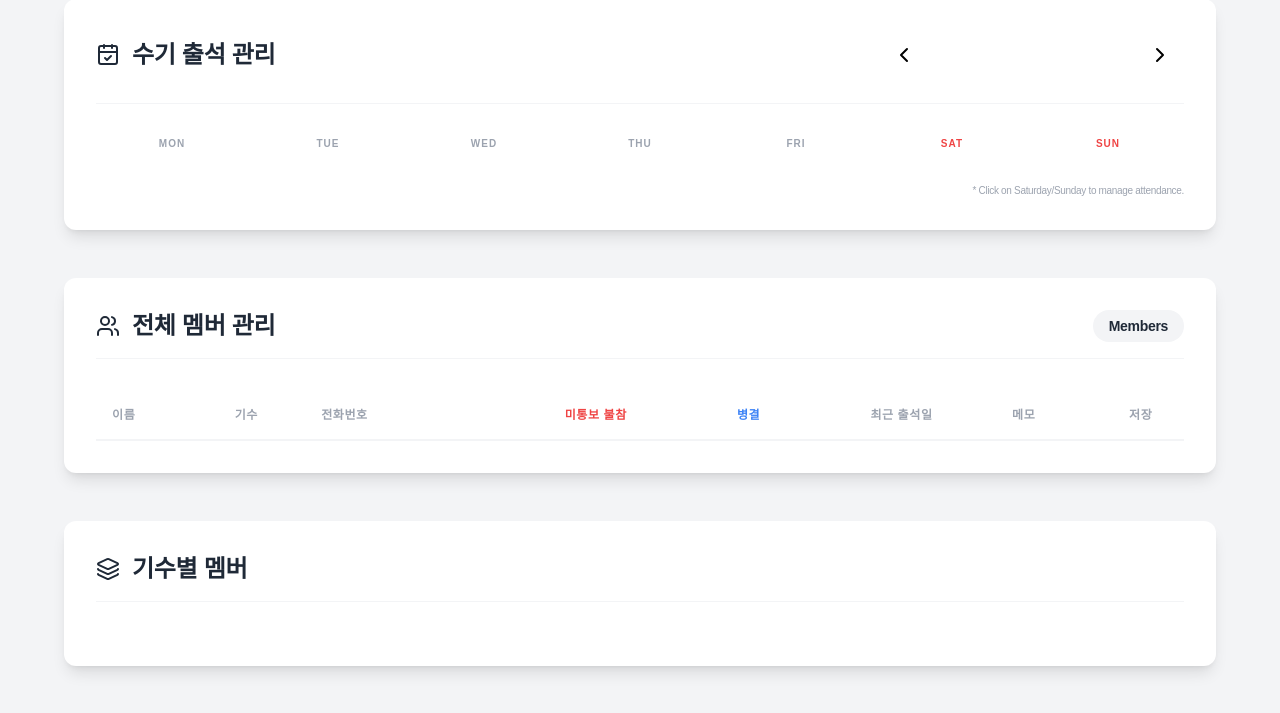
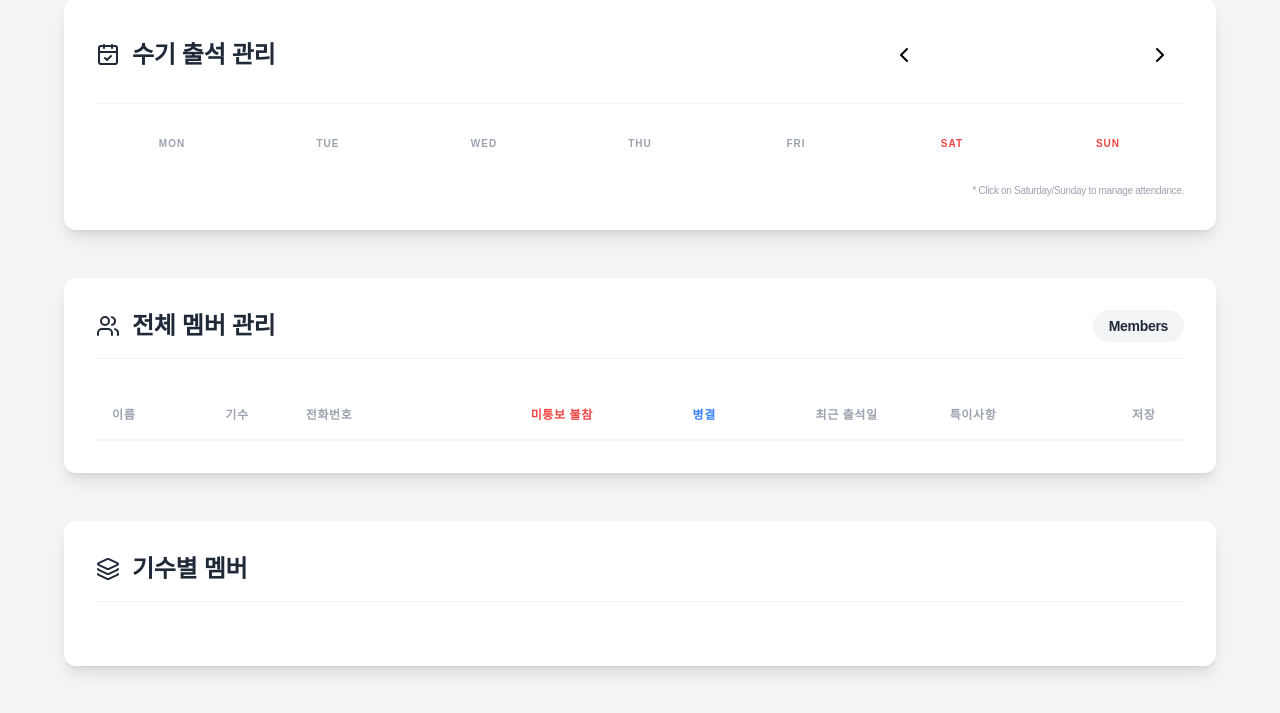
Before and after one commit to gitminhyeok/mobile-attendance-application, a Python web app: template templates/admin/dashboard.html in a window 1280 px wide. Shown: the part 441-1154 px from the top of the page. Run offline with Jinja, Linux system fonts and the light colour scheme; the template is opened without the code that fills it, so the values that code supplies are empty; some libraries are stand-ins or nearby versions; some web fonts are replaced.

Commit message:
Rename member table memo column to 특이사항
Co-Authored-By: Claude Opus 5.5 <noreply@anthropic.com>

```diff
--- a/templates/admin/dashboard.html
+++ b/templates/admin/dashboard.html
@@ -216,7 +216,7 @@
                             <th class="py-4 font-bold text-center text-red-500">미통보 불참</th>
                             <th class="py-4 font-bold text-center text-blue-500">병결</th>
                             <th class="py-4 font-bold text-center">최근 출석일</th>
-                            <th class="py-4 font-bold">메모</th>
+                            <th class="py-4 font-bold">특이사항</th>
                             <th class="py-4 font-bold text-center">저장</th>
                         </tr>
                     </thead>
@@ -268,7 +268,7 @@
                                 <div class="text-[9px] text-gray-400">({{ user.days_absent }} days ago)</div>
                             </td>
                             <td class="py-4 pr-2">
-                                <textarea id="memo-{{ user.uid }}" rows="2" maxlength="{{ memo_max_length }}" placeholder="특이사항 ({{ memo_max_length }}자 이내)"
+                                <textarea id="memo-{{ user.uid }}" rows="2" maxlength="{{ memo_max_length }}" placeholder="{{ memo_max_length }}자 이내"
                                     class="bg-gray-50 border border-gray-200 text-gray-800 text-xs rounded-lg focus:ring-black focus:border-black block w-44 p-2 resize-none">{{ user.memo }}</textarea>
                             </td>
                             <td class="py-4 text-center">
```
